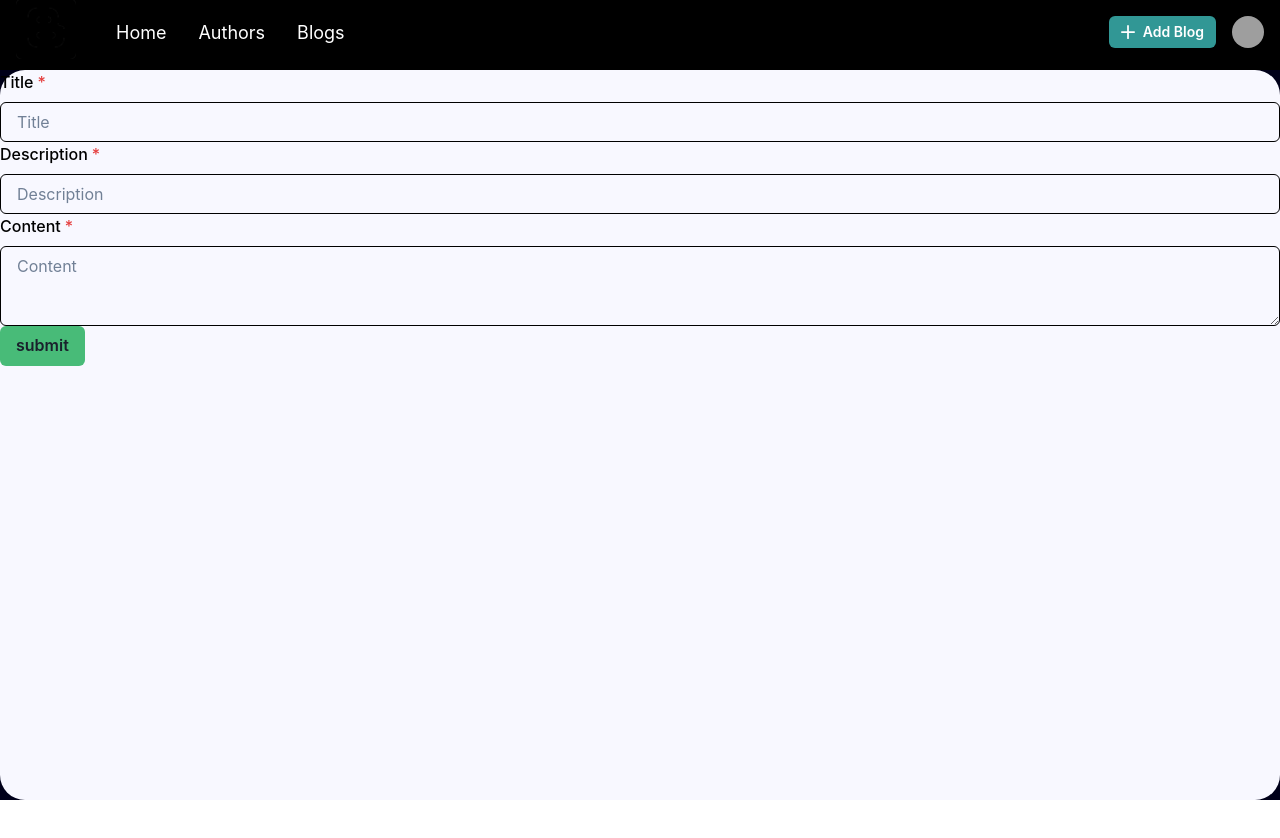
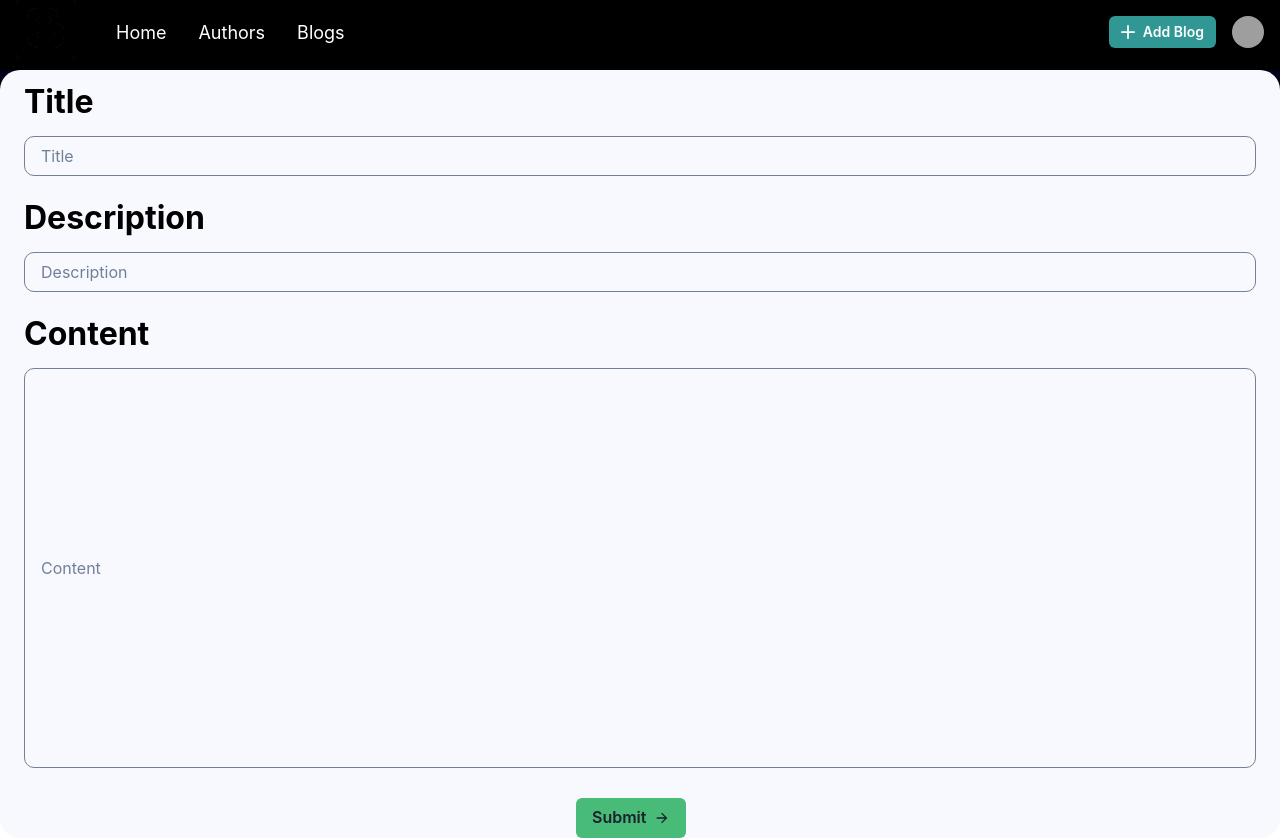
Before and after one commit to kapilsarma2002/blog, a Next.js app: page /add in a window 1280 px wide. Before the commit the page ends 800 px from the top, so only its background shows below. Built offline with nearby package versions, Linux system fonts and the light colour scheme; grey boxes are pictures that could not be loaded.

Commit message:
add-page

```diff
--- a/pages/add.tsx
+++ b/pages/add.tsx
@@ -1,15 +1,63 @@
-import {
-  FormControl,
-  FormLabel,
-  Input,
-  Textarea,
-  Button
-} from '@chakra-ui/react'
+// import {
+//   FormControl,
+//   FormLabel,
+//   Input,
+//   Textarea,
+//   Button
+// } from '@chakra-ui/react'
+// import { useRouter } from 'next/router'
+// import { useState } from 'react'
+// import { auth } from '../lib/mutations'
+
+// const BlogForm = () => {
+
+//   const router = useRouter()
+
+//   const [title, setTitle] = useState('')
+//   const [desc, setDesc] = useState('')
+//   const [content, setContent] = useState('')
+
+//   async function onSubmit(e: any) {
+//     e.preventDefault()
+//     await auth('add',{title,desc,content})
+//     router.push('/')
+//   }
+
+
+//   return (
+//       <FormControl isRequired borderColor='black'>
+//         <FormLabel>Title</FormLabel>
+//         <Input placeholder='Title' onChange = {(e) => setTitle(e.target.value)}/>
+//         <FormLabel>Description</FormLabel>
+//         <Input placeholder='Description' onChange = {(e) => setDesc(e.target.value)} />
+//         <FormLabel>Content</FormLabel>
+//         <Textarea placeholder='Content' onChange = {(e) => setContent(e.target.value)} />
+//         <Button
+//           bg='green.400'
+//           sx= {{
+//             '&:hover' : {
+//               bg : 'green.600'
+//             }
+//           }}
+//           onClick={onSubmit}
+//         >
+//           submit
+//         </Button>
+//       </FormControl>
+//   )
+// }
+
+// export default BlogForm
+import { Box, Flex, Input, Button, Text } from '@chakra-ui/react'
+import { ArrowForwardIcon } from '@chakra-ui/icons'
 import { useRouter } from 'next/router'
 import { useState } from 'react'
+import NextImage from 'next/image'
+import Link from 'next/link'
 import { auth } from '../lib/mutations'
+// import { auth } from '../lib/mutations'
 
-const BlogForm = () => {
+const AuthForm = ({ mode } : any) => {
 
   const router = useRouter()
 
@@ -17,34 +65,81 @@ const BlogForm = () => {
   const [desc, setDesc] = useState('')
   const [content, setContent] = useState('')
 
-  async function onSubmit(e: any) {
+  async function handleSubmit(e: any) {
     e.preventDefault()
     await auth('add',{title,desc,content})
     router.push('/')
   }
 
+  return (
+    <Box height='calc(100vh-70px)' width='100vw' color='black' bg='#F8F8FF' borderRadius='25px'>
+        <Box bg='#F8F8FF' borderRadius='20px'>
+          <form>
 
-  return (
-      <FormControl isRequired borderColor='black'>
-        <FormLabel>Title</FormLabel>
-        <Input placeholder='Title' onChange = {(e) => setTitle(e.target.value)}/>
-        <FormLabel>Description</FormLabel>
-        <Input placeholder='Description' onChange = {(e) => setDesc(e.target.value)} />
-        <FormLabel>Content</FormLabel>
-        <Textarea placeholder='Content' onChange = {(e) => setContent(e.target.value)} />
-        <Button
-          bg='green.400'
-          sx= {{
-            '&:hover' : {
-              bg : 'green.600'
-            }
-          }}
-          onClick={onSubmit}
-        >
-          submit
-        </Button>
-      </FormControl>
+            <Box paddingTop={2} px={6} >
+              <Text fontSize='xx-large' fontWeight='bold'>Title</Text>
+              <Input
+                placeholder='Title'
+                type='Text'
+                margin='10px 0 10px 0'
+                borderRadius='10px'
+                borderColor='gray.500'
+                onChange={(e) => setTitle(e.target.value)}
+              />
+            </Box>
+
+            <Box paddingTop={2} px={6}>
+              <Text fontSize='xx-large' fontWeight='bold'>Description</Text>
+              <Input
+                placeholder='Description'
+                type='Text'
+                margin='10px 0 10px 0'
+                borderRadius='10px'
+                borderColor='gray.500'
+                onChange={(e) => setDesc(e.target.value)}
+              />
+            </Box>
+
+            <Box paddingTop={2} px={6} >
+              <Text fontSize='xx-large' fontWeight='bold'>Content</Text>
+              <Input
+                height='400px'
+                placeholder='Content'
+                type='text'
+                margin='10px 0 10px 0'
+                borderRadius='10px'
+                borderColor='gray.500'
+                onChange={(e) => setContent(e.target.value)}
+                sx={{
+                  '&:hover':{
+                    color:'black'
+                  }
+                }}
+              />
+            </Box>
+
+            <Button
+              type='submit'
+              bg='green.400'
+              marginTop='20px'
+              marginLeft='45%'
+              justifyContent='center'
+              rightIcon={<ArrowForwardIcon />}
+              sx={{
+                '&:hover': {
+                  color: 'gray.800',
+                  bg: 'green.500'
+                }
+              }}
+              onClick={handleSubmit}
+            >
+              Submit
+            </Button>
+          <Box/>
+        </form>
+      </Box>
+    </Box>
   )
 }
 
-export default BlogForm
+export default AuthForm
```
Also changed, not shown: pages/author.tsx (added, +103 -0 lines), pages/author/index.tsx (deleted, +0 -34 lines), pages/blog/[id].tsx (+22 -31 lines), pages/blog/index.tsx (+14 -9 lines).
